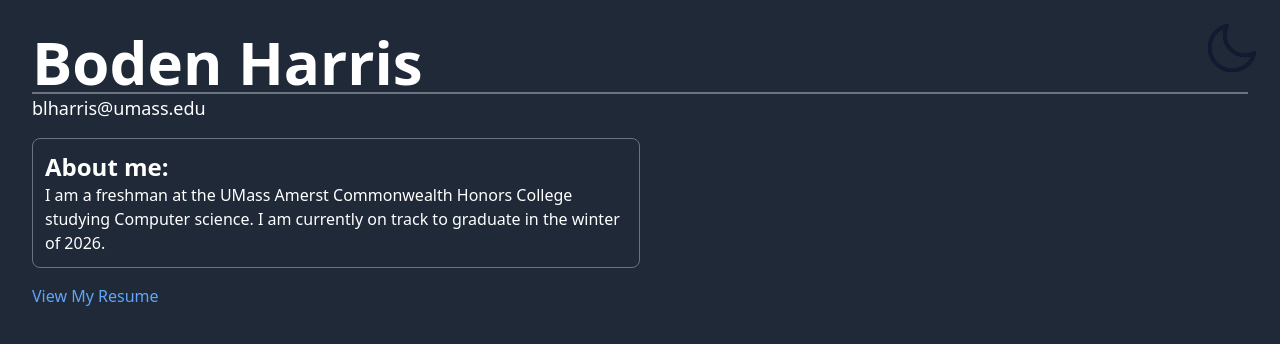
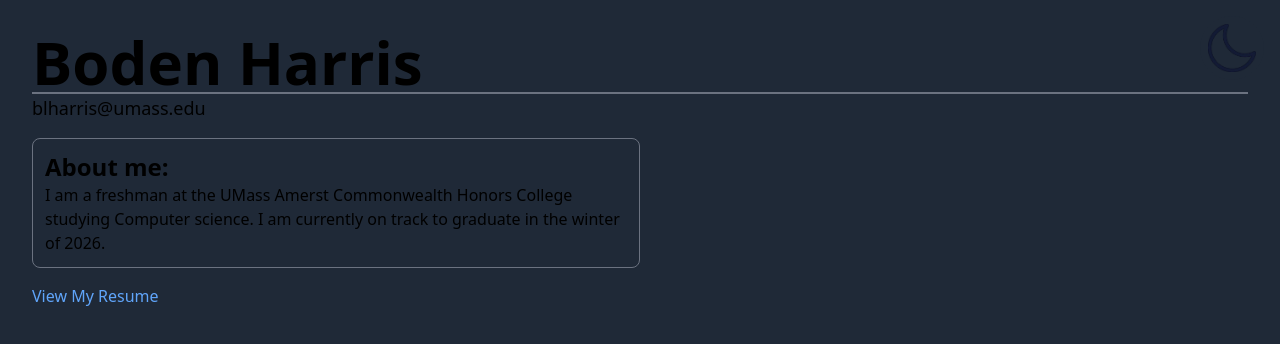
Before and after one commit to bodenharris/learrning-sveltekit, a SvelteKit app: page / in a window 1280 px wide. Shown: the top 344 px of the page. Built offline with nearby package versions, Linux system fonts and the light colour scheme.

Commit message:
color edits

```diff
--- a/src/routes/+page.svelte
+++ b/src/routes/+page.svelte
@@ -1,6 +1,6 @@
 
 <div class="min-h-screen {bgColor} p-8 text-{textColor}">
-    <h1 class="text-6xl font-extrabold text-white ">Boden Harris</h1>
+    <h1 class="text-6xl font-extrabold  ">Boden Harris</h1>
     <button
     class="absolute w-16 h-16 top-4 right-4 flex items-center justify-center rounded-full {bgColor} hover:{hoverColor} focus:outline-none focus:ring-2 focus:ring-blue-500 transition"
     aria-label="Toggle Night Mode"
```
